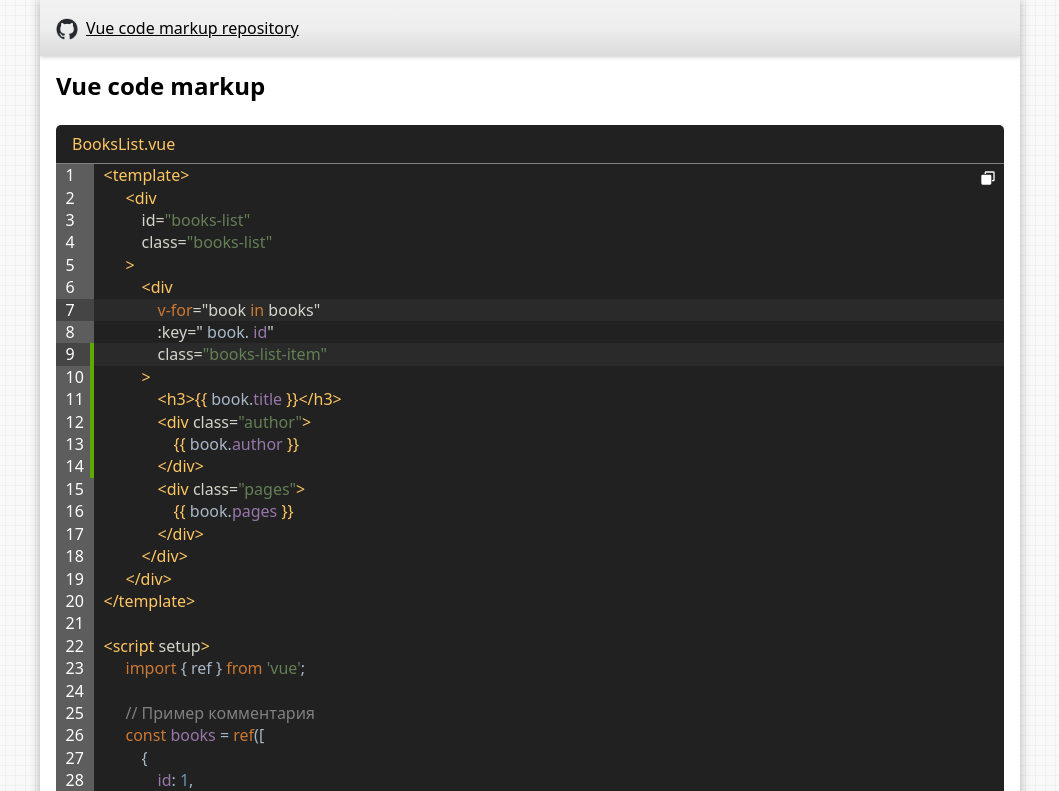
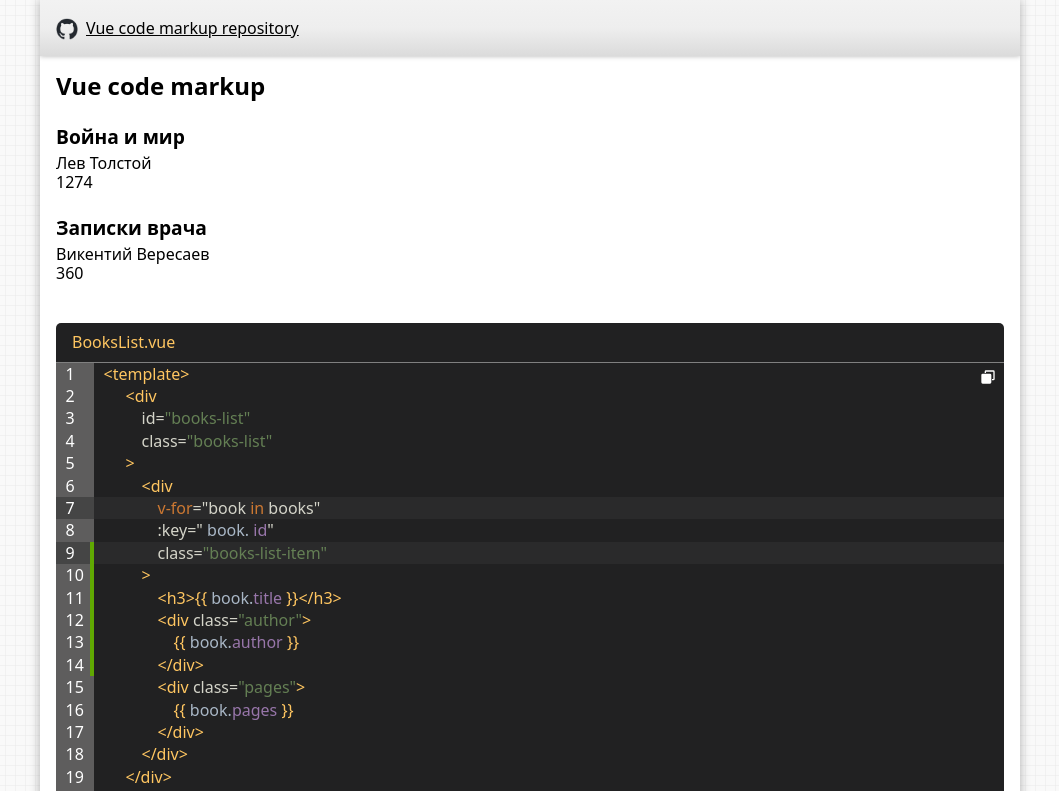
Before and after one commit to maksimkaJCHK/vue-code-markup, a Vue app: page / in a window 1280 px wide. Shown: the top 791 px of the page, without its empty margins (110-1169 px from the left). Built offline with nearby package versions, Linux system fonts and the light colour scheme.

Commit message:
Мелкие правки

```diff
--- a/src/components/ExampleContent.vue
+++ b/src/components/ExampleContent.vue
@@ -50,14 +50,13 @@
   .books-list {
     line-height: 1.2;
 
-
     h3 {
       font-size: 1.2em;
       margin: .4em 0 .3em;
     }
 
     &-item {
-      margin: 1.5em 0;
+      margin: 1.5em 0 ;
     }
   }
 </style>
--- a/src/components/MainContent.vue
+++ b/src/components/MainContent.vue
@@ -2,6 +2,7 @@
   <main>
     <h1>Vue code markup</h1>
 
+    <example-content />
     <books-list />
 
     <tab-books-list />
--- a/src/components/code-examples/BooksList.vue
+++ b/src/components/code-examples/BooksList.vue
@@ -370,10 +370,12 @@
 
   .books-list {
     line-height: 1.2;
+
     h3 {
       font-size: 1.2em;
       margin: .4em 0 .3em;
     }
+
     &-item {
       margin: 1.5em 0 ;
     }
--- a/src/components/code-examples/tab/TabBooksList.vue
+++ b/src/components/code-examples/tab/TabBooksList.vue
@@ -91,9 +91,12 @@
 </${'scrip'}t>
 
 <style lang="scss" scoped>
+  #books-list {
+    margin: 1em 0 2.5em;
+  }
+
   .books-list {
     line-height: 1.2;
-    margin: 1em 0 2.5em;
 
     h3 {
       font-size: 1.2em;
@@ -101,7 +104,7 @@
     }
 
     &-item {
-      margin: 1.5em 0;
+      margin: 1.5em 0 ;
     }
   }
 </style>`;
```
